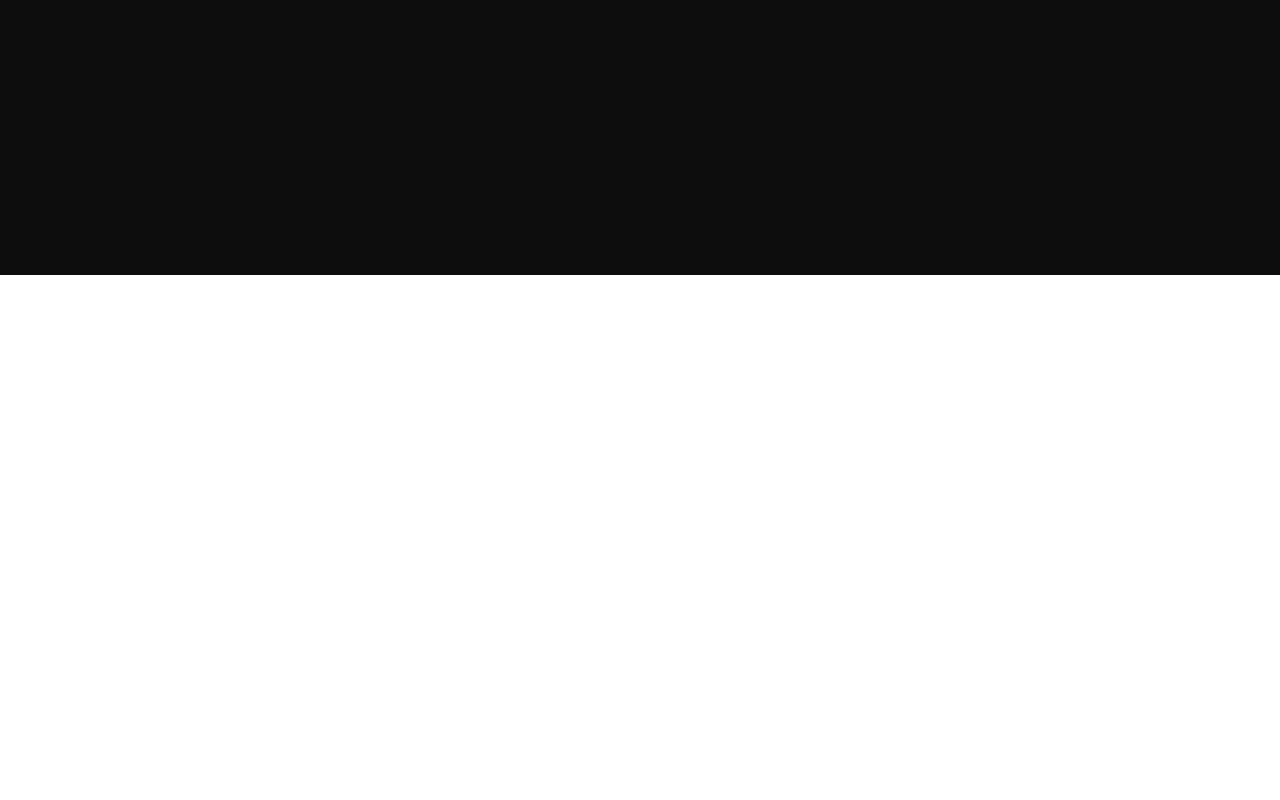
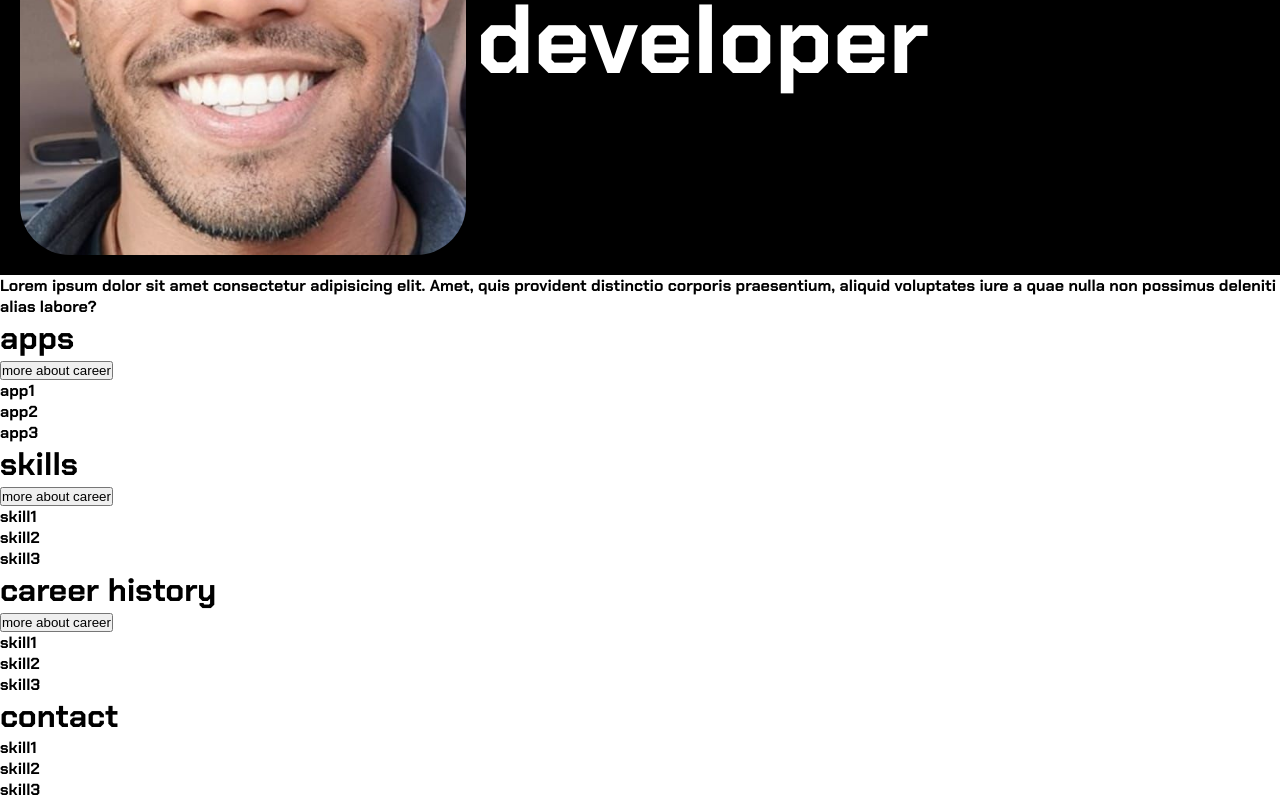
Before and after one commit to codebymarco/portfolio, a React (Vite) app: page / in a window 1280 px wide. Shown: the part 525-1325 px from the top of the page. Before the commit the page ends 800 px from the top, so only its background shows below. Built offline with nearby package versions, Linux system fonts and the light colour scheme.

Commit message:
made more changes

```diff
--- a/src/App.jsx
+++ b/src/App.jsx
@@ -4,12 +4,12 @@ import Router from "./components/router/Router";
 import AnimationPageOne from "./components/components/AnimationPageOne";
 
 const App = () => {
-  const [show, setShow] = useState(true);
+  const [show, setShow] = useState(false);
 
   useEffect(() => {
     // Hide the AnimationPageOne component after 5 seconds
     const timeout = setTimeout(() => {
-      setShow(true);
+      setShow(false);
     }, 3600); // 3 seconds for AnimationPageOne + 2 seconds visible
 
     // Clean up the timeout when the component unmounts
--- a/src/components/pages/Banner.jsx
+++ b/src/components/pages/Banner.jsx
@@ -21,7 +21,9 @@ const Banner = () => {
         animate={{ opacity: 1, scale: 1 }}
         transition={{ duration: 5 }}
       />
-      <button className="blink" onClick={() => showAbout()} id="banner-about">about</button>
+      <h1>hey im marco <br></br>
+      software developer
+      </h1>
     </div>
   );
 };
--- /dev/null
+++ b/src/components/pages/Home.jsx
@@ -0,0 +1,66 @@
+import React from "react";
+import Banner from "./Banner";
+
+const Home = () => {
+  return (
+    <div>
+      <Banner />
+      <div>
+        Lorem ipsum dolor sit amet consectetur adipisicing elit. Amet, quis
+        provident distinctio corporis praesentium, aliquid voluptates iure a
+        quae nulla non possimus deleniti alias labore?
+      </div>
+      <div>
+        <div>
+        <h1>apps</h1>
+        <button>more about career</button>
+        </div>
+        <ul>
+            <li>app1</li>
+            <li>app2</li>
+            <li>app3</li>
+        </ul>
+      </div>
+
+      <div>
+        <div>
+        <h1>skills</h1>
+        <button>more about career</button>
+        </div>
+        <ul>
+            <li>skill1</li>
+            <li>skill2</li>
+            <li>skill3</li>
+        </ul>
+      </div>
+
+      <div>
+        <div>
+        <h1>career history</h1>
+        <button>more about career</button>
+        </div>
+        <ul>
+            <li>skill1</li>
+            <li>skill2</li>
+            <li>skill3</li>
+        </ul>
+      </div>
+
+
+
+      <div>
+        <div>
+        <h1>contact</h1>
+        </div>
+        <ul>
+            <li>skill1</li>
+            <li>skill2</li>
+            <li>skill3</li>
+        </ul>
+      </div>
+
+    </div>
+  );
+};
+
+export default Home;
--- a/src/components/router/Router.jsx
+++ b/src/components/router/Router.jsx
@@ -12,13 +12,14 @@ import LinkBio from "../pages/apps/LinkBio";
 import Formio from "../pages/apps/Formio";
 import Indeed from "../pages/apps/Indeed";
 import Pro from "../pages/Pro";
+import Home from "../pages/Home";
 
 const Router = () => {
   return (
     <BrowserRouter>
       <Routes>
         <Route path="/" element={<MainLayout />}>
-          <Route index element={<Banner />}></Route>
+          <Route index element={<Home />}></Route>
 
           <Route path="about" element={<About />}></Route>
           <Route path="skills" element={<Skills />}></Route>
--- a/src/styles/banner.css
+++ b/src/styles/banner.css
@@ -3,7 +3,6 @@
   background-color: black;
   color: white;
   display: flex;
-  flex-direction: column;
   justify-content: center;
   align-items: center;
   padding: 20px;
@@ -46,7 +45,6 @@
     background-color: black;
     color: white;
     display: flex;
-    flex-direction: column;
     justify-content: center;
     align-items: center;
     padding: 20px;
```
